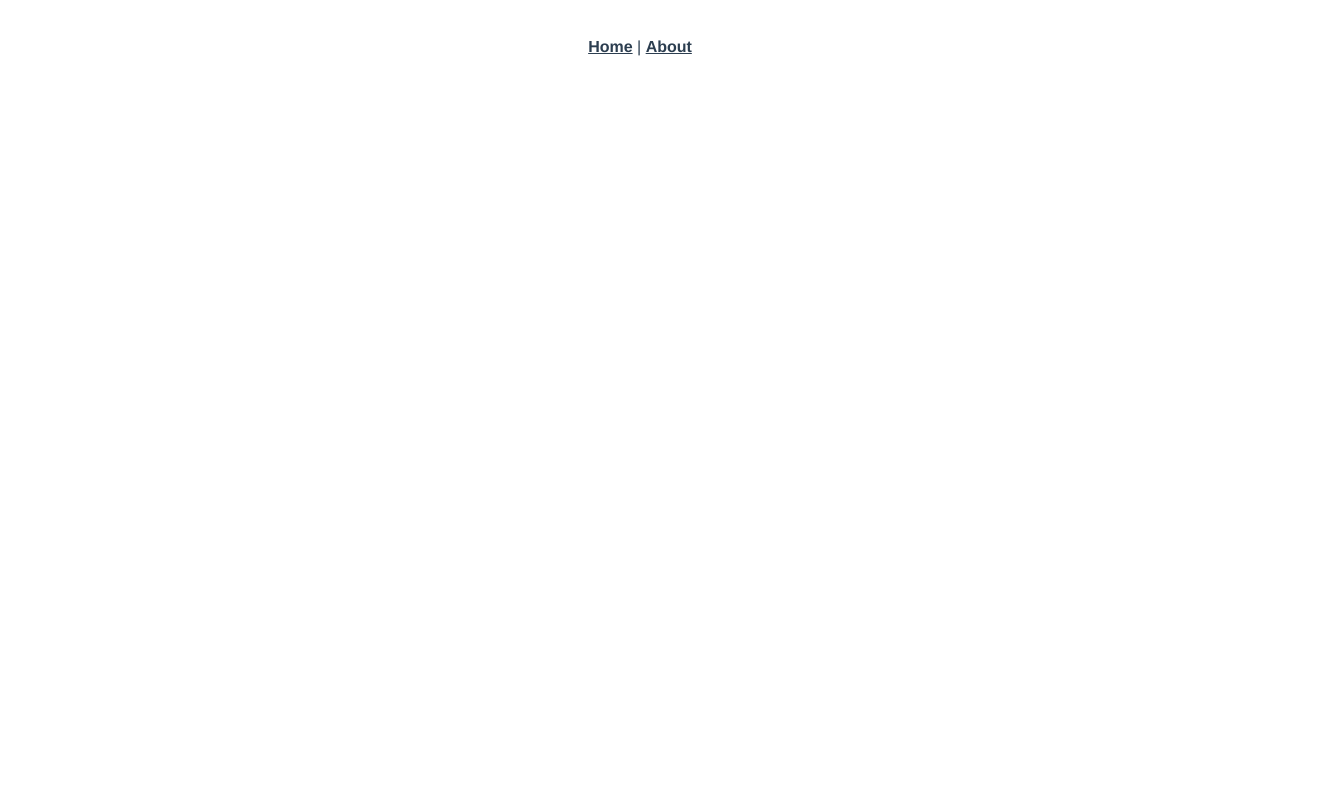
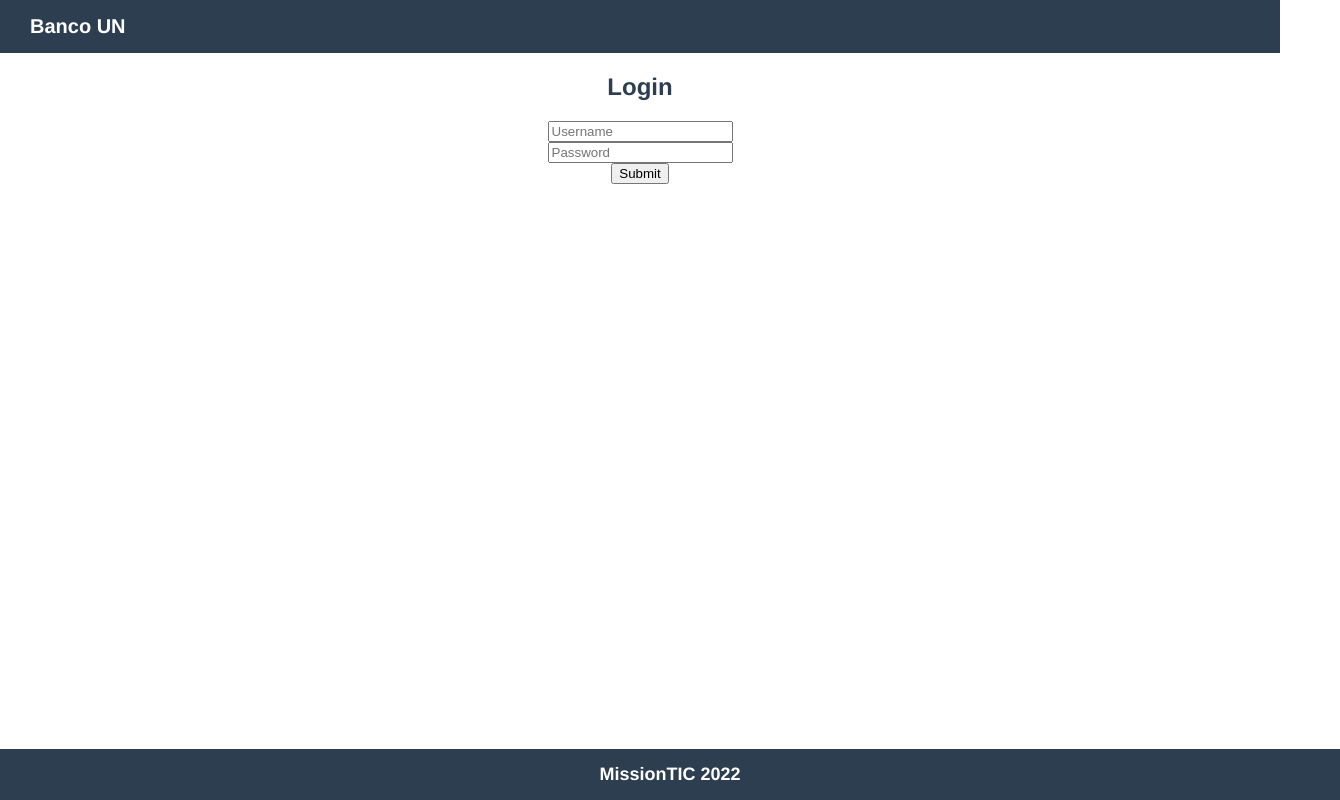
Before and after one commit to gcgarciab/dw3-webapp, a Vue app: page /user/auth in a window 1280 px wide. Before the commit this address had no page. Shown: the whole page, 1340 px wide, since content can reach past the window. Built offline with nearby package versions, Linux system fonts and the light colour scheme; what @vue/apollo-option would draw is missing.

Commit message:
Login and Refresh ok

```diff
--- a/src/App.vue
+++ b/src/App.vue
@@ -1,10 +1,75 @@
 <template>
-  <div id="nav">
-    <router-link to="/">Home</router-link> |
-    <router-link to="/about">About</router-link>
-  </div>
-  <router-view/>
+  <header>
+    <h1>Banco UN</h1>
+    <div v-if="isAuth" id="nav">
+      <router-link to="/">Home</router-link> |
+      <router-link to="/about">About</router-link> |
+      <router-link :to="'/user/' + userId">Profile</router-link> |
+      <button class="nav-button" @click="logout()">Logout</button>
+    </div>
+  </header>
+
+  <router-view @logged="isAuth = true"/>
+
+  <footer>
+    <h2>MissionTIC 2022</h2>
+  </footer>
 </template>
+
+<script>
+import gql from 'graphql-tag'
+
+export default {
+
+  data() {
+    return {
+      isAuth: false,
+      userId: null
+    }
+  },
+
+  created() {
+    if (localStorage.getItem('access')) {
+      this.isAuth = true
+      this.userId = localStorage.getItem('userId')
+      this.refreshToken()
+    } else {
+      this.$router.push({ name: 'UserAuth' })
+    }
+  },
+
+  methods: {
+    async refreshToken() {
+      await this.$apollo.mutate({
+        mutation: gql`
+          mutation ($token: String!) {
+            refreshToken(refresh: $token) {
+              access
+            }
+          }
+        `,
+
+        variables: {
+          token: localStorage.getItem('refresh')
+        }
+      })
+      .then(result => {
+        console.log(result)
+      })
+      .catch(() => {
+        alert("Session expired, login again !")
+        this.logout()
+      })
+    },
+
+    logout() {
+      localStorage.clear()
+      this.isAuth = false
+      this.$router.push({ name: 'UserAuth' })
+    }
+  }
+}
+</script>
 
 <style>
 #app {
@@ -15,16 +80,57 @@
   color: #2c3e50;
 }
 
-#nav {
-  padding: 30px;
+body {
+  padding: 0;
+  margin: 0;
 }
 
 #nav a {
   font-weight: bold;
-  color: #2c3e50;
+  color: #fff;
+  text-decoration: none;
+  margin: 0 15px;
+}
+
+#nav button {
+  font-family: Avenir, Helvetica, Arial, sans-serif;
+  padding: 0;
+  margin: 0 0 0 15px;
+  background: transparent;
+  border: none;
+  font-weight: bold;
+  font-size: 16px;
+  color: #fff;
+  cursor: pointer;
 }
 
 #nav a.router-link-exact-active {
   color: #42b983;
 }
+
+header, footer {
+  background: #2c3e50;
+  color: #fff;
+  padding: 15px 30px;
+  display: flex;
+  justify-content: space-between;
+  align-items: center;
+}
+
+header h1 {
+  margin: 0;
+  font-size: 20px;
+}
+
+footer {
+  position: absolute;
+  bottom: 0;
+  width: 100%;
+}
+
+footer h2 {
+  margin: 0 auto;
+  font-size: 18px;
+}
+
 </style>
--- a/src/router/index.js
+++ b/src/router/index.js
@@ -1,5 +1,7 @@
+import User from '@/views/User'
 import { createRouter, createWebHistory } from 'vue-router'
 import Home from '../views/Home.vue'
+import UserAuth from '@/views/UserAuth'
 
 const routes = [
   {
@@ -14,6 +16,16 @@ const routes = [
     // this generates a separate chunk (about.[hash].js) for this route
     // which is lazy-loaded when the route is visited.
     component: () => import(/* webpackChunkName: "about" */ '../views/About.vue')
+  },
+  {
+    path: '/user/auth',
+    name: 'UserAuth',
+    component: UserAuth
+  },
+  {
+    path: '/user/:userId',
+    name: 'User',
+    component: User
   }
 ]
 
--- /dev/null
+++ b/src/views/User.vue
@@ -0,0 +1,23 @@
+<template>
+  <h1>Hi {{ username }}</h1>
+</template>
+
+<script>
+export default {
+  name: "User",
+
+  data() {
+    return {
+      username: null
+    }
+  },
+
+  created() {
+    this.username = localStorage.getItem('username')
+  }
+}
+</script>
+
+<style scoped>
+
+</style>
--- a/src/views/UserAuth.vue
+++ b/src/views/UserAuth.vue
@@ -1,10 +1,29 @@
 <template>
   <div>
-    <form @submit.prevent="authenticate" class="login"></form>
+    <section class="login">
+      <h1>Login</h1>
+
+      <form class="login-form" @submit.prevent="authenticate()">
+        <input
+          type="text"
+          class="form-control"
+          placeholder="Username"
+          v-model="username"
+        ><br>
+        <input
+          type="password"
+          class="form-control"
+          placeholder="Password"
+          v-model="password"
+        ><br>
+        <button type="submit" class="form-button">Submit</button>
+      </form>
+    </section>
   </div>
 </template>
 <script>
 import gql from 'graphql-tag'
+import jwtDecode from 'jwt-decode'
 
 export default {
 
@@ -24,11 +43,36 @@ export default {
           mutation ($authenticationCredentials: CredentialsInput!) {
             authenticate(credentials: $authenticationCredentials) {
               access
-              token
+              refresh
             }
           }
-        `
+        `,
+
+        variables: {
+          authenticationCredentials: {
+            username: this.username,
+            password: this.password
+          }
+        }
       })
+      .then(result => {
+        let data = result.data.authenticate
+        data.userId = jwtDecode(data.access).user_id.toString().padStart(3, "0")
+        this.setUserData(data)
+      })
+      .catch(() => {
+        alert('ERROR: Invalid credentials !!')
+      })
+    },
+
+    setUserData(data) {
+      console.log(data)
+      localStorage.setItem('access', data.access)
+      localStorage.setItem('refresh', data.refresh)
+      localStorage.setItem('userId', data.userId)
+      localStorage.setItem('username', this.username)
+      this.$emit('logged')
+      this.$router.push({ name: 'Home' })
     }
   }
 }
```
